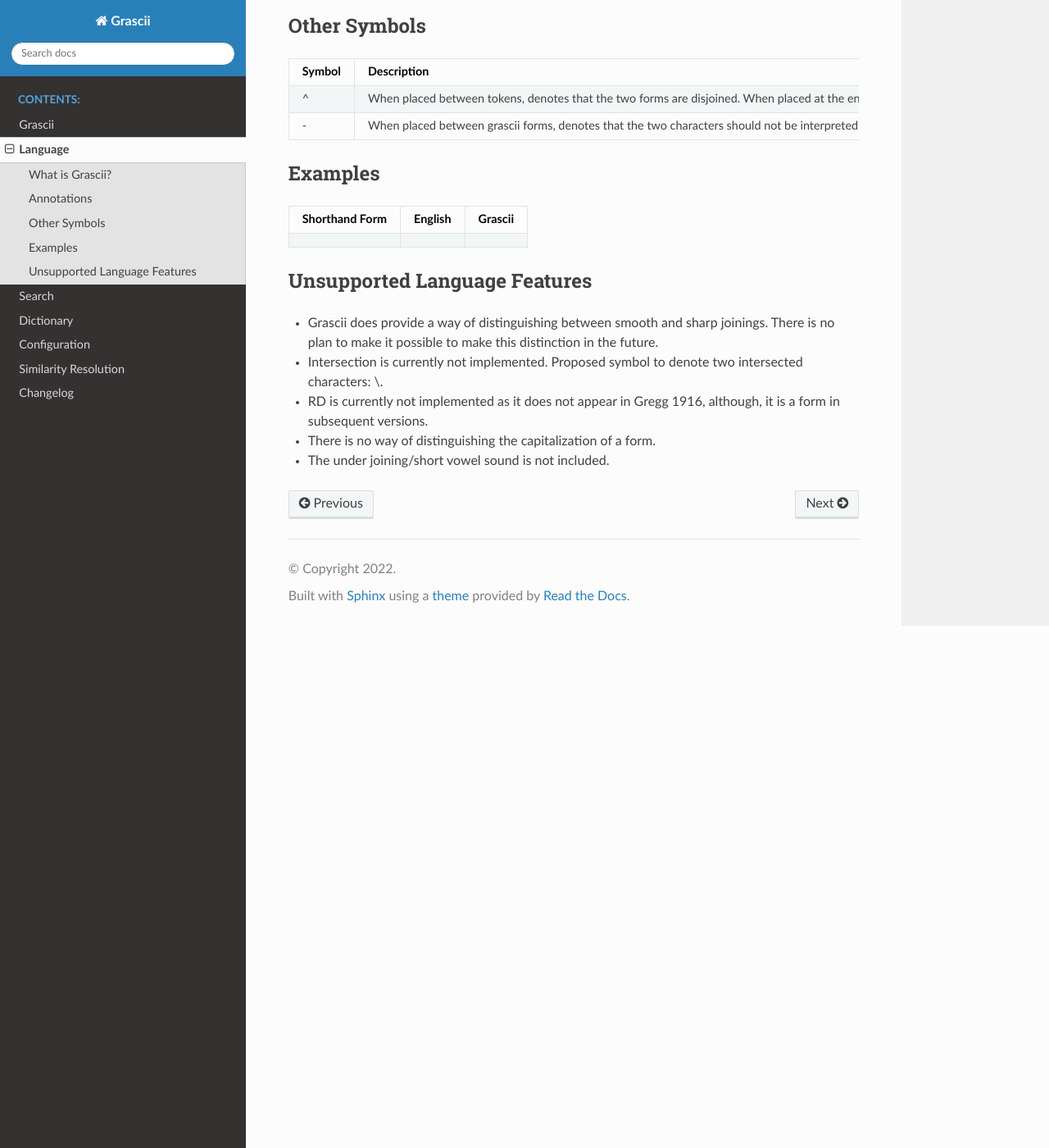
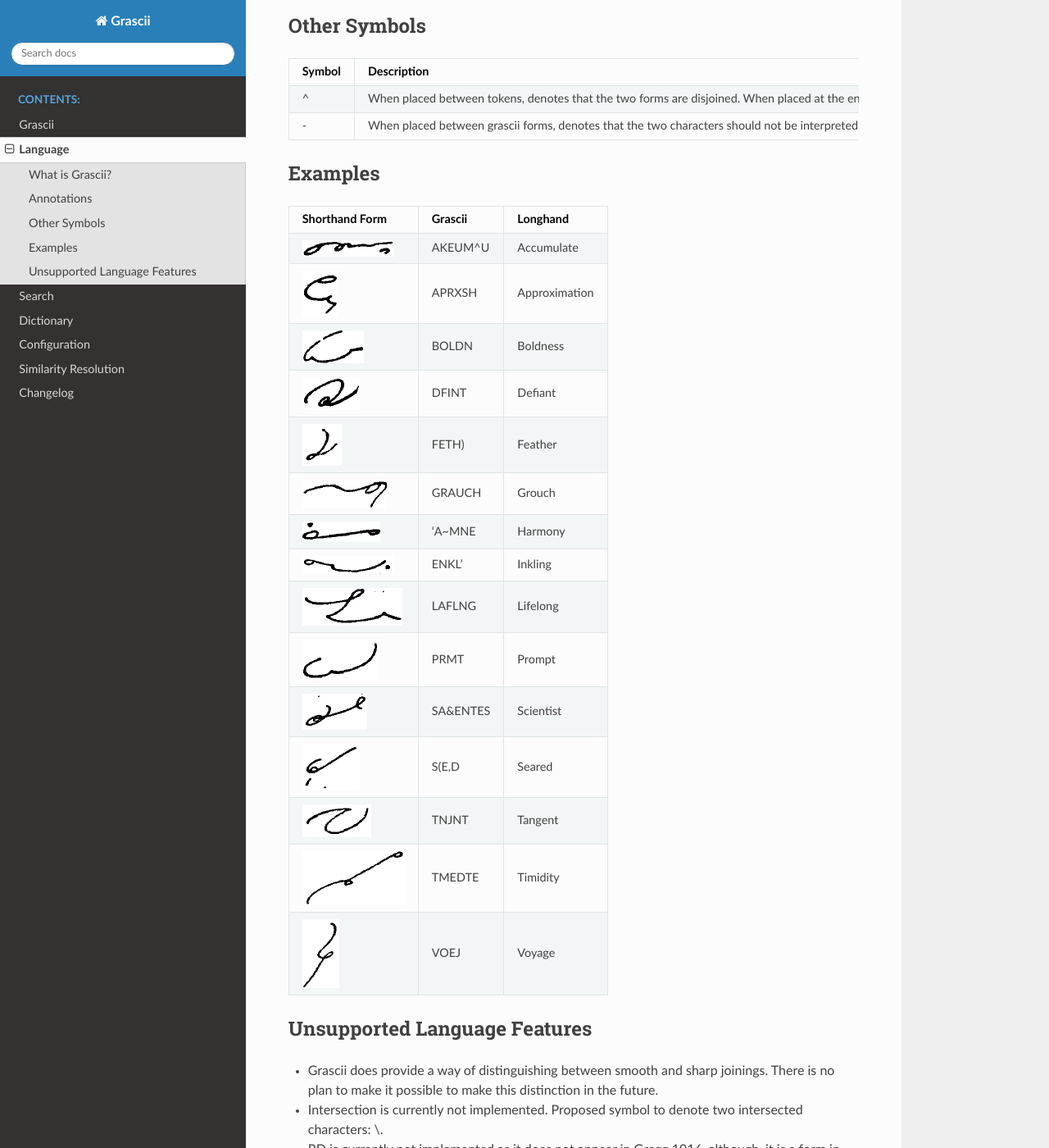
Before and after one commit to grascii/grascii, a Sphinx documentation site: the page built from docs/language.rst, in a window 1280 px wide and 1400 px high, scrolled down 3452 px. Shown: the whole window at 82% size. Built offline with Sphinx 7.4.7 and the Read the Docs theme 2.0.0, drawn with Linux system fonts in a browser that asks for light colours.

Commit message:
Add language examples

```diff
--- a/docs/language.rst
+++ b/docs/language.rst
@@ -230,11 +230,39 @@ Other Symbols
 
 Examples
 ********
-+--------------------------+--------------------------+----------------------+
-| Shorthand Form           | English                  | Grascii              |
-+==========================+==========================+======================+
-|                          |                          |                      |
-+--------------------------+--------------------------+----------------------+
++------------------------------------------------+-----------+---------------+
+| Shorthand Form                                 | Grascii   | Longhand      |
++================================================+===========+===============+
+| .. image:: images/examples/accumulate.png      | AKEUM^U   | Accumulate    |
++------------------------------------------------+-----------+---------------+
+| .. image:: images/examples/approximation.png   | APRXSH    | Approximation |
++------------------------------------------------+-----------+---------------+
+| .. image:: images/examples/boldness.png        | BOLDN     | Boldness      |
++------------------------------------------------+-----------+---------------+
+| .. image:: images/examples/defiant.png         | DFINT     | Defiant       |
++------------------------------------------------+-----------+---------------+
+| .. image:: images/examples/feather.png         | FETH)     | Feather       |
++------------------------------------------------+-----------+---------------+
+| .. image:: images/examples/grouch.png          | GRAUCH    | Grouch        |
++------------------------------------------------+-----------+---------------+
+| .. image:: images/examples/harmony.png         | 'A~MNE    | Harmony       |
++------------------------------------------------+-----------+---------------+
+| .. image:: images/examples/inkling.png         | ENKL'     | Inkling       |
++------------------------------------------------+-----------+---------------+
+| .. image:: images/examples/lifelong.png        | LAFLNG    | Lifelong      |
++------------------------------------------------+-----------+---------------+
+| .. image:: images/examples/prompt.png          | PRMT      | Prompt        |
++------------------------------------------------+-----------+---------------+
+| .. image:: images/examples/scientist.png       | SA&ENTES  | Scientist     |
++------------------------------------------------+-----------+---------------+
+| .. image:: images/examples/seared.png          | S(E,D     | Seared        |
++------------------------------------------------+-----------+---------------+
+| .. image:: images/examples/tangent.png         | TNJNT     | Tangent       |
++------------------------------------------------+-----------+---------------+
+| .. image:: images/examples/timidity.png        | TMEDTE    | Timidity      |
++------------------------------------------------+-----------+---------------+
+| .. image:: images/examples/voyage.png          | VOEJ      | Voyage        |
++------------------------------------------------+-----------+---------------+
 
 Unsupported Language Features
 *****************************
```
Also changed, not shown: docs/images/examples/accumulate.png (added), docs/images/examples/approximation.png (added), docs/images/examples/boldness.png (added), docs/images/examples/defiant.png (added), docs/images/examples/feather.png (added), docs/images/examples/grouch.png (added), docs/images/examples/harmony.png (added), docs/images/examples/inkling.png (added), docs/images/examples/lifelong.png (added), docs/images/examples/prompt.png (added), docs/images/examples/scientist.png (added), docs/images/examples/seared.png (added), docs/images/examples/tangent.png (added), docs/images/examples/timidity.png (added), 1 more files.
